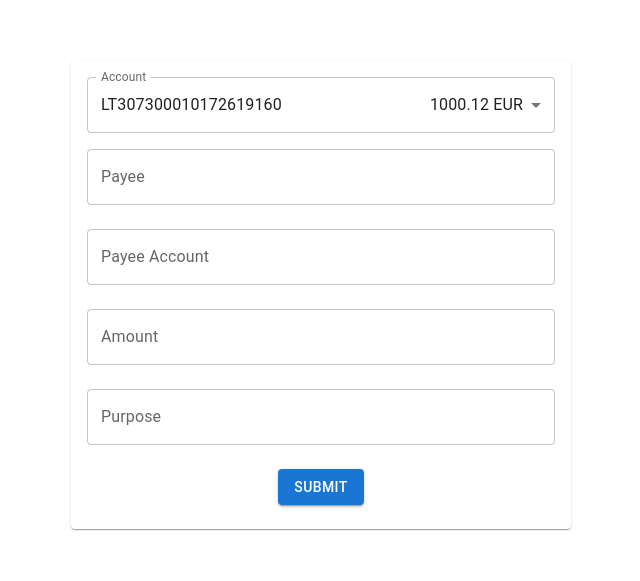
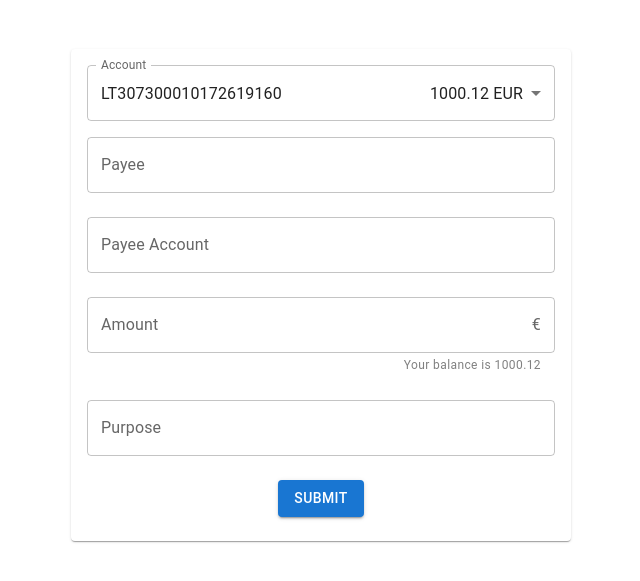
Before and after one commit to viliussapauskas/ProbanxTask, a React (Vite) app: page / in a window 1280 px wide. Shown: the part 137-718 px from the top of the page, without its empty margins (319-959 px from the left). Built offline with nearby package versions, Linux system fonts and the light colour scheme.

Commit message:
Add separate validation for each field

```diff
--- a/package.json
+++ b/package.json
@@ -12,6 +12,7 @@
   "dependencies": {
     "@emotion/react": "^11.13.5",
     "@emotion/styled": "^11.13.5",
+    "@mui/icons-material": "^6.1.10",
     "@mui/material": "^6.1.10",
     "formik": "^2.4.6",
     "react": "^18.3.1",
--- a/src/App.tsx
+++ b/src/App.tsx
@@ -9,44 +9,20 @@ import {
   FormControl,
   InputLabel,
   MenuItem,
+  InputAdornment,
 } from "@mui/material";
 import * as yup from "yup";
 import "./App.css";
-import { useRef } from "react";
 import { payerAccounts } from "../constants";
+import EuroIcon from "@mui/icons-material/Euro";
 
 const App = () => {
-  // const isPayeeAccountValid = async (accountNumber: string) => {
-  //   try {
-  //     ref.current++;
-  //     console.log(`Request count: ${ref.current}`);
-  //     const response = await fetch(
-  //       // "https://matavi.eu/validate/?iban=LT307300010172619164"
-  //       `https://matavi.eu/validate/?iban=${accountNumber}`
-  //     );
-  //     if (!response.ok) {
-  //       throw new Error(`HTTP error! Status: ${response.status}`);
-  //     }
-  //     const data = await response.json();
-  //     console.log("Response data:", data.valid);
-  //     return data.valid;
-  //   } catch (error) {
-  //     console.error("Fetch error:", error?.message);
-  //   }
-  // };
-
-  // let requestCount = 0;
-  const ref = useRef(0);
-
   const isPayeeAccountValid = async (
     accountNumber: string
   ): Promise<boolean> => {
     let timeoutId: number;
 
     const debouncedValidation = async () => {
-      ref.current++;
-      console.log(`Request count: ${ref.current}`);
-
       try {
         const response = await fetch(
           `https://matavi.eu/validate/?iban=${accountNumber}`
@@ -75,25 +51,11 @@ const App = () => {
     });
   };
 
+  const getCurrentBalance = () => {
+    return payerAccounts?.find((x) => x.id === values.payerAccount)?.balance;
+  };
+
   const validationSchema = yup.object().shape({
-    amount: yup.number().required("Amount is required").max(
-      // currentBalance,
-      100,
-      `Amount cannot exceed your current balance of ${3}`
-    ),
-    payeeAccount: yup
-      .string()
-      .required("Payee Account is required")
-      .test("is-valid-payee", "Payee Account is invalid", async (value) => {
-        if (!value) return false;
-        try {
-          const isValid = await isPayeeAccountValid(value);
-          return isValid;
-        } catch (error) {
-          console.error("Error validating payee account:", error);
-          return false;
-        }
-      }),
     purpose: yup
       .string()
       .required("Purpose is required")
@@ -103,14 +65,44 @@ const App = () => {
     payee: yup.string().required("Payee is required").max(70),
   });
 
+  const validatePayeeAccount = (value: string) => {
+    // Your custom validation logic here
+    if (!value || value.length < 10) {
+      return "Payee Account must be at least 10 characters long";
+    }
+    return null; // Validation passed
+  };
+
+  const validateAmount = (value: number) => {
+    console.log("validating amount", value);
+
+    // Your custom validation logic, considering payerAccount
+    if (!value || value <= 0) {
+      return "Amount must be a positive number";
+    }
+
+    const currentBalance = getCurrentBalance();
+    if (!currentBalance) {
+      return "Balance not avaialble";
+    }
+
+    if (value > currentBalance) {
+      return "Insuficient funds";
+    }
+    // Additional validation based on payerAccount, if needed
+    return null; // Validation passed
+  };
+
   const {
     values,
     errors,
     handleSubmit,
     isSubmitting,
-    handleChange,
+    // handleChange,
     handleBlur,
     touched,
+    setFieldValue,
+    setFieldError,
   } = useFormik({
     initialValues: {
       amount: "",
@@ -119,11 +111,41 @@ const App = () => {
       payerAccount: payerAccounts[0]?.id,
       payee: "",
     },
+    validateOnChange: false,
+    validateOnBlur: false,
     validationSchema,
     onSubmit: (values) => {
       console.log("Submitting these values", values);
     },
   });
+
+  const validateField = (fieldValue: string) => {
+    try {
+      schema.validateSync(fieldValue, { abortEarly: false });
+      return null; // Validation passed
+    } catch (error) {
+      return error.errors; // Return an array of validation errors
+    }
+  };
+
+  const handleChange = (event: unknown) => {
+    const { name, value } = event.target;
+
+    let errors;
+
+    if (name === "payeeAccount") {
+      errors = validatePayeeAccount(value);
+    } else if (name === "amount") {
+      errors = validateAmount(value);
+    } else {
+      // Use Yup validation for other fields
+      errors = validateField(value, validationSchema.shape()[name]);
+    }
+
+    // Update the form values and errors
+    setFieldValue(name, value);
+    setFieldError(name, errors);
+  };
 
   return (
     <Box
@@ -150,7 +172,7 @@ const App = () => {
                 onChange={handleChange}
                 onBlur={handleBlur}
                 error={touched.payerAccount && !!errors.payerAccount}
-                // Maybe add helper text
+                //  Add helper text
               >
                 {payerAccounts.map((account) => (
                   <MenuItem
@@ -199,9 +221,31 @@ const App = () => {
               onChange={handleChange}
               onBlur={handleBlur}
               error={touched.amount && !!errors.amount}
-              helperText={touched.amount && errors.amount}
+              helperText={
+                <span
+                  style={{ display: "flex", justifyContent: "space-between" }}
+                >
+                  <span>{errors?.amount}</span>
+                  <span style={{ color: "grey" }}>
+                    Your balance is{" "}
+                    {
+                      payerAccounts?.find((x) => x.id === values.payerAccount)
+                        ?.balance
+                    }
+                  </span>
+                </span>
+              }
+              slotProps={{
+                input: {
+                  // endAdornment÷
+                  endAdornment: (
+                    <InputAdornment position="end">
+                      {/* <EuroIcon /> */}€
+                    </InputAdornment>
+                  ),
+                },
+              }}
             />
-
             <TextField
               fullWidth
               label="Purpose"
```
Also changed, not shown: 1 other file (tests, documents, lock files or other folders).
